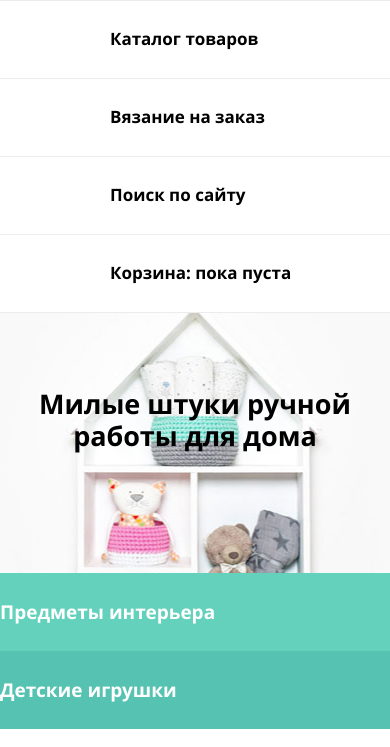
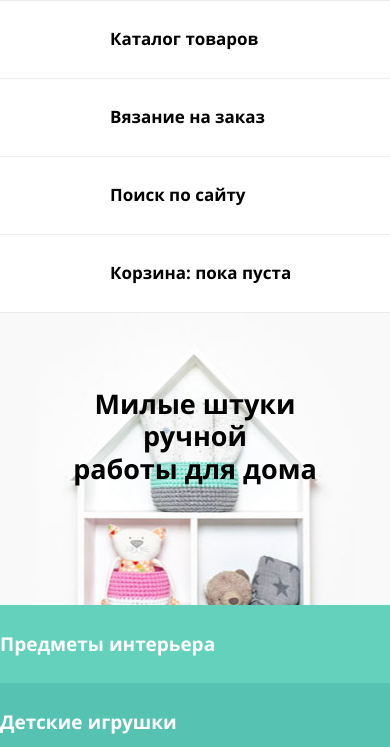
Before and after one commit to chopachopk/mishka, a website: page source/index.html in a window 390 px wide. Shown: the part 79-826 px from the top of the page. Drawn offline with nearby package versions, Linux system fonts and the light colour scheme; files that its build step writes are made by us from their sources.

Commit message:
Сделала адаптивный заголовок на главной

```diff
--- a/source/index.html
+++ b/source/index.html
@@ -50,7 +50,9 @@
     </header>
 
     <main class="page-main">
-      <h1 class="page-main__title page-main__title--main-page">Милые штуки ручной работы для дома</h1>
+      <div class="page-main__title-wrapper">
+        <h1 class="page-main__title page-main__title--main-page">Милые штуки ручной<br> работы для дома</h1>
+      </div>
       <ul class="page-main__categories categories">
         <li class="categories__item categories__item--interior">
           <a class="categories__link" href="#">Предметы интерьера</a>
--- a/source/less/blocks/page-main.less
+++ b/source/less/blocks/page-main.less
@@ -1,18 +1,44 @@
+.page-main__title-wrapper {
+  min-width: @mobile-width;
+
+  background-color: #f9f9f9;
+}
+
 .page-main__title {
+  width: 260px;
   margin: 0 auto;
-  padding: 76px 0;
+  padding: 76px 30px 120px;
 
   .title;
   font-size: 27px;
   text-align: center;
 
-  background-color: @very-light-pink;
+  background-image: url("../../img/hero-mobile@1x.jpg");
+  background-position: center -10px;
+  background-repeat: no-repeat;
+}
 
-  &--main-page {
-    padding-bottom: 120px;
+@media (min-width: @tablet-width) {
+  .page-main__title {
+    width: 668px;
+    padding: 160px 0 370px;
 
-    background-image: url("../../img/hero-mobile@1x.jpg");
-    background-position: center;
-    background-repeat: no-repeat;
+    font-size: 43px;
+    line-height: 50px;
+
+    background-image: url("../../img/hero-tablet@1x.jpg");
+    background-position: center top;
   }
 }
+
+@media (min-width: @desktop-width) {
+  .page-main__title {
+    width: 700px;
+    padding-bottom: 350px;
+
+    font-size: 53px;
+    line-height: 57px;
+
+    background-image: url("../../img/hero-desktop@1x.jpg");
+  }
+}
```
